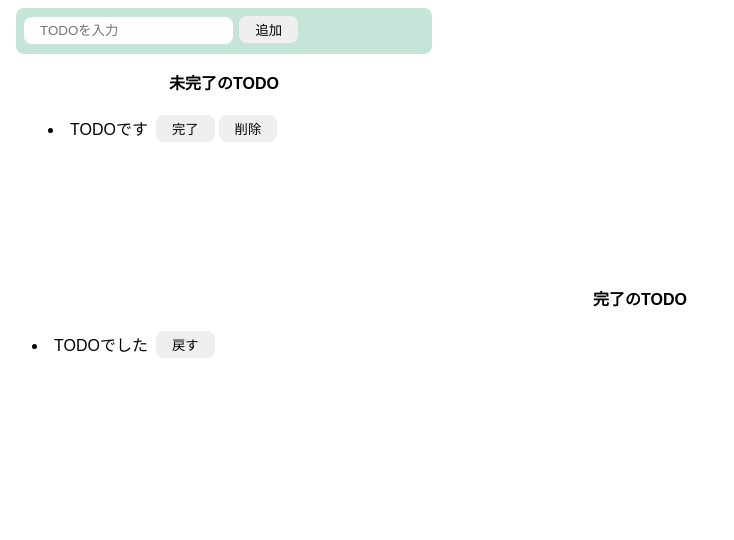
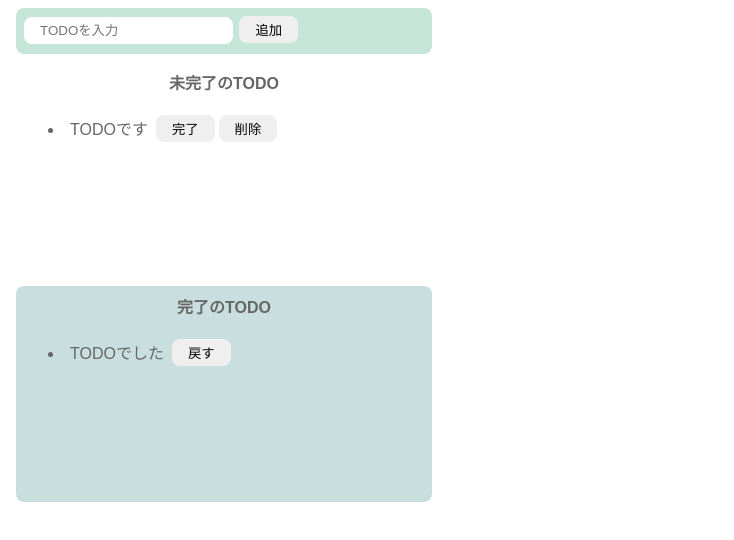
Before and after one commit to koheihida/20240104_ToDo, a website built with Parcel: page index.html in a window 1280 px wide. Shown: the whole page, without its empty margins (0-734 px from the left). Built offline with nearby package versions, Linux system fonts and the light colour scheme.

Commit message:
complete-areaのCSS仮実装

```diff
--- a/index.html
+++ b/index.html
@@ -23,7 +23,7 @@
         </li>
     </ul>
   </div>
-	<div>
+	<div class="complete-area">
     <p class="title">完了のTODO</p>
     <ul>
         <li>
--- a/src/styles.css
+++ b/src/styles.css
@@ -1,5 +1,6 @@
 body {
   font-family: sans-serif;
+  color: #666;
 }
 
 input {
@@ -39,6 +40,16 @@ button:hover {
   min-height: 200px;
 }
 
+.complete-area {
+  border:  2px #aacfd0;
+  width: 400px;
+  padding: 8px;
+  margin: 8px;
+  border-radius: 8px;
+  min-height: 200px;
+  background-color: #c9dede;
+}
+
 .title {
  text-align: center;
  margin-top: 0px;
```
